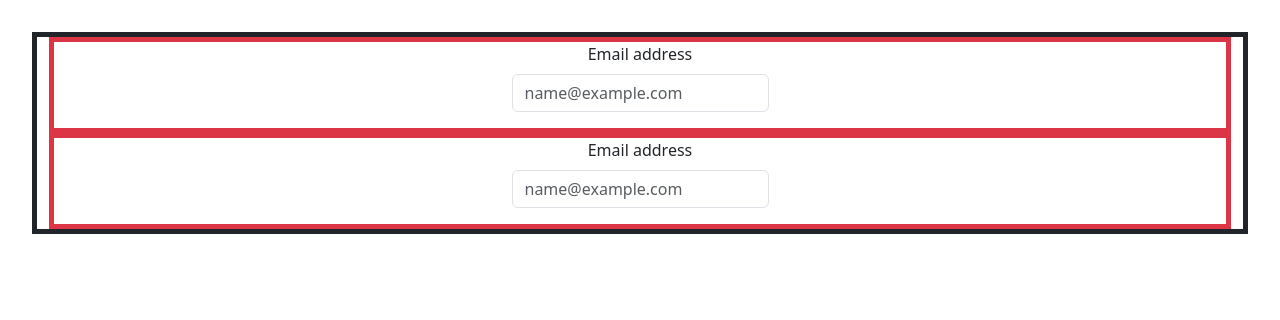
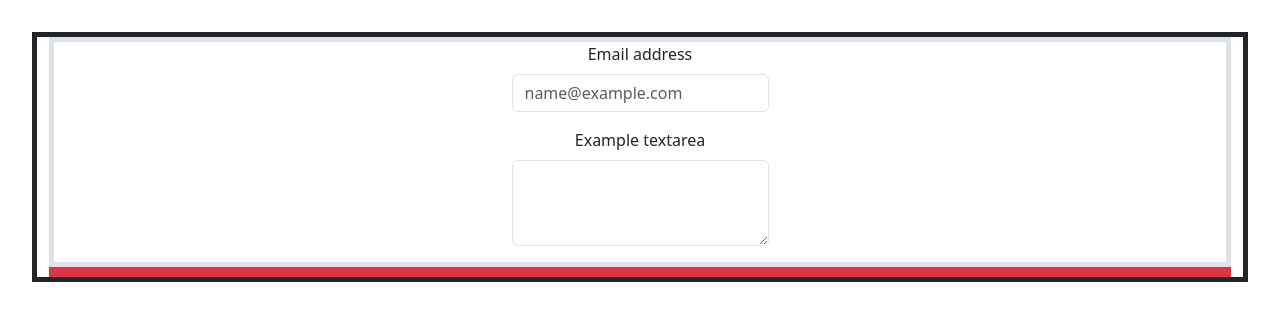
Before and after one commit to LFALVAREZ84/Frontend-SGH, a React (Vite) app: page /ContactoClientes in a window 1280 px wide. Shown: the top 320 px of the page. Built offline with nearby package versions, Linux system fonts and the light colour scheme.

Commit message:
solucione problemas de renderizado

```diff
--- a/src/App.jsx
+++ b/src/App.jsx
@@ -1,7 +1,7 @@
 import './App.css'
 import {BrowserRouter , Routes , Route} from "react-router-dom";
 import 'bootstrap/dist/css/bootstrap.min.css';
-import Contacto from './Paginas/Contacto/Contacto';
+
 import ContactoClientes from './Componentes/ContactoClientes/ContactoClientes';
 
 function App() {
@@ -10,11 +10,11 @@
 
   <main className='container-fluid border border-dark border-5'>
    <BrowserRouter>
-   <div className='border border-danger border-5 n-5'>
+   <div className='border border-5 n-5'>
    <Routes>
 
 
-    <Route path = "/Contacto" element={<Contacto/>}/>
+
     <Route path = "/ContactoClientes" element={<ContactoClientes/>}/>
 
    </Routes>
@@ -26,7 +26,7 @@
    </BrowserRouter>
 
   <div className='border border-danger border-5 n-5'>
- <ContactoClientes/>
+
   </div>
 
 
--- a/src/Componentes/ContactoClientes/ContactoClientes.jsx
+++ b/src/Componentes/ContactoClientes/ContactoClientes.jsx
@@ -1,18 +1,24 @@
-import React from 'react'
-import { Form } from 'react-bootstrap'
+import React from 'react';
+import { Form } from 'react-bootstrap';
 
 const ContactoClientes = () => {
-  return (
-    <div className='d-flex justify-content-center'>
+  return ( <>
+   <div className='d-flex justify-content-center'>
       <Form>
         <Form.Group className="mb-3" controlId="exampleForm.ControlInput1">
           <Form.Label>Email address</Form.Label>
           <Form.Control type="email" placeholder="name@example.com" />
         </Form.Group>
-
+        <Form.Group className="mb-3" controlId="exampleForm.ControlTextarea1">
+          <Form.Label>Example textarea</Form.Label>
+          <Form.Control as="textarea" rows={3} />
+        </Form.Group>
       </Form>
     </div>
-  )
-}
 
-export default ContactoClientes
+
+  </>
+
+)};
+
+export default ContactoClientes;
```
